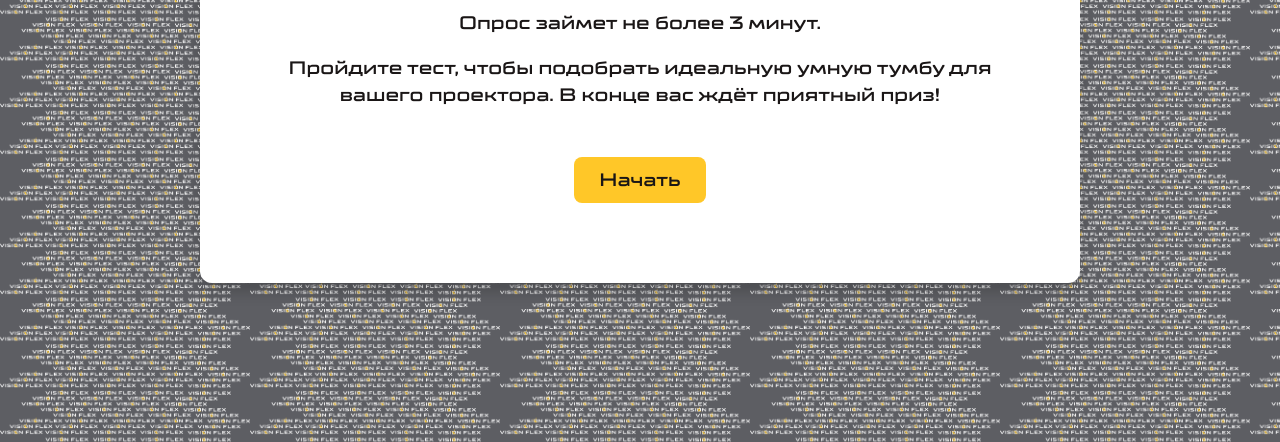
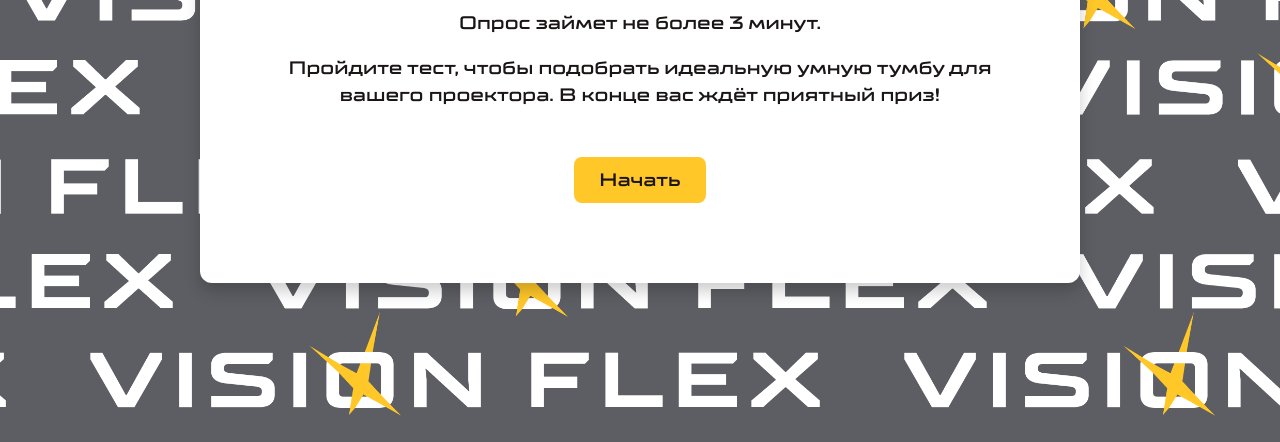
Before and after one commit to comfortprosystem-jpg/quiz, a plain HTML site: page index.html in a window 1280 px wide. Shown: the part 358-800 px from the top of the page. Drawn offline with Linux system fonts and the light colour scheme.

Commit message:
Update style.css

```diff
--- a/style.css
+++ b/style.css
@@ -18,13 +18,13 @@
     position: relative;
     overflow-x: hidden;
 
-    /* Исправленные стили фона, теперь только на body */
+    /* Исправленные стили фона, заданы только один раз */
     background-color: #5D5E63;
     background-image: url('images/background-pattern.png');
-    background-repeat: repeat;
-    background-size: 250px;
+    background-repeat: no-repeat;
+    background-size: cover;
+    background-position: center;
     background-attachment: fixed;
-    transition: background-color 0.5s ease-in-out;
 }
 
 .quiz-container {
```
